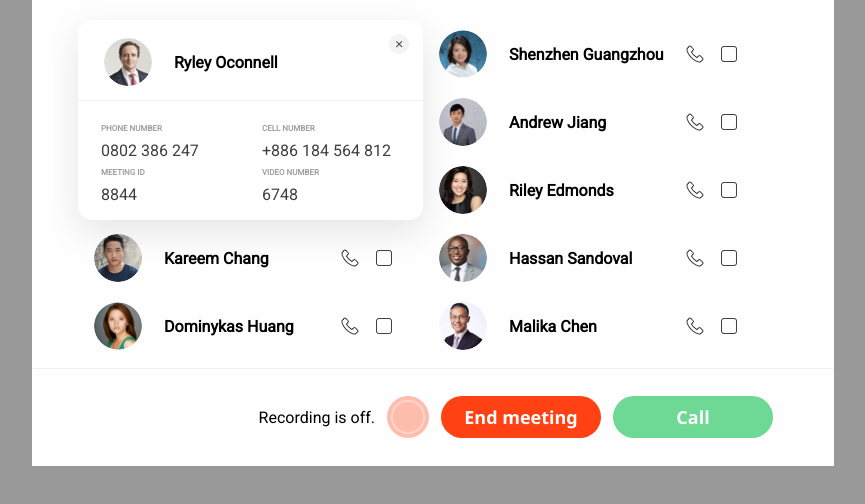
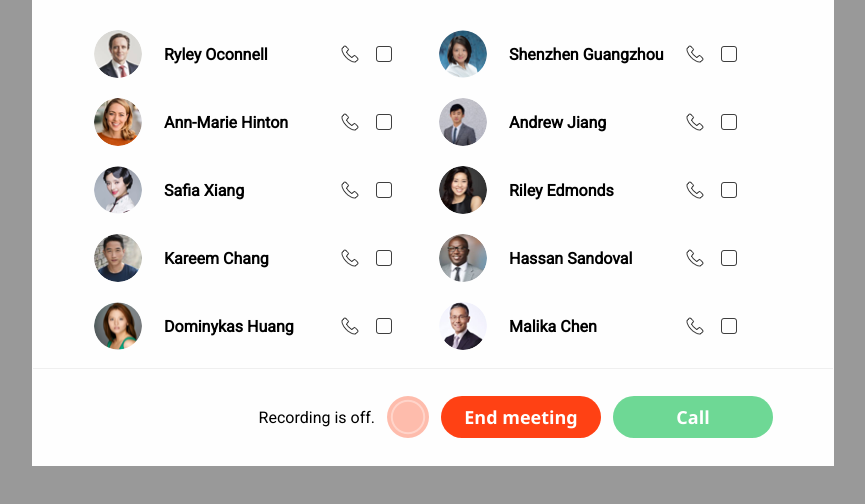
Before and after one commit to SodaLabs/conx-demo, a plain HTML site: page index.html in a window 1280 px wide. Shown: the part 234-738 px from the top of the page, without its empty margins (207-1072 px from the left). Drawn offline with Linux system fonts and the light colour scheme.

Commit message:
Default hide the popup.

```diff
--- a/index.html
+++ b/index.html
@@ -37,7 +37,7 @@
             <input class="callee-phone-button" type= "image" src="images/phone.png"></input>
             <input class= "callee-checkbox" type="checkbox" name="person1" id="person1"></input>
             <label for="person1"></label>
-            <div id='popup-root'>
+            <div id='popup-root' hidden>
               <input id="popup-close" type="image" src="images/close.png"></input>
               <div id="popup-content">
                 <div class="popup-title">
```
